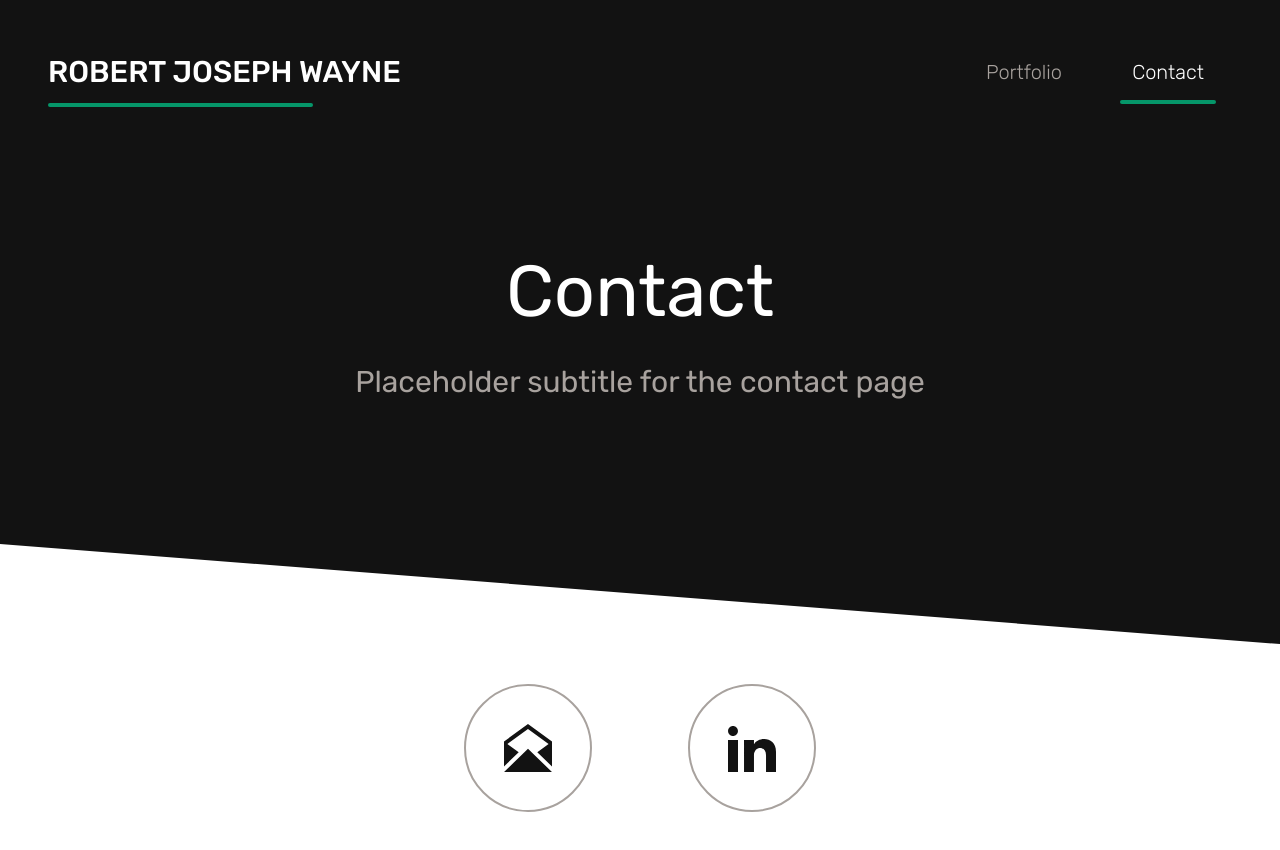
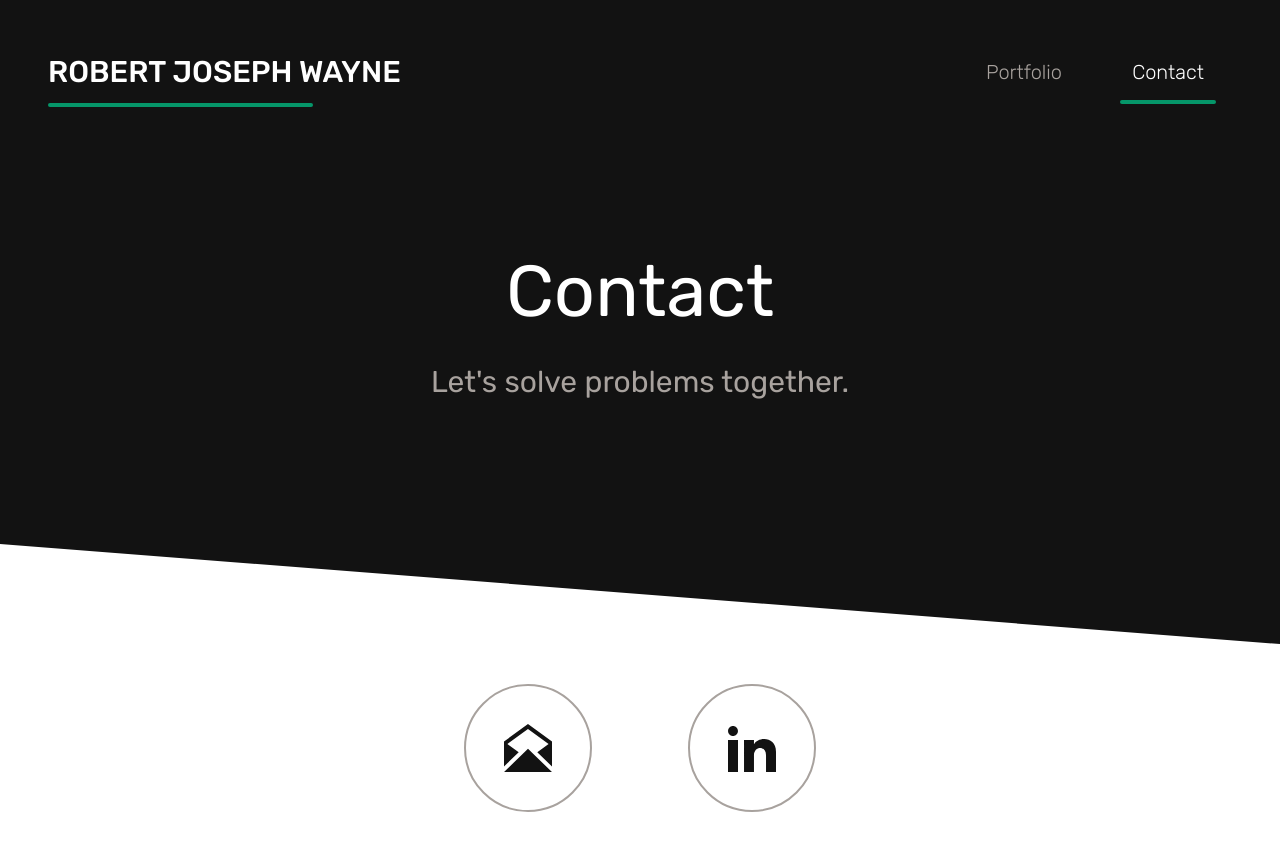
Before and after one commit to robertjosephwayne/personal-website, an Angular app: page /contact in a window 1280 px wide. Shown: the top 850 px of the page. Built offline with nearby package versions, Linux system fonts and the light colour scheme; what @ngrx/store would draw is missing.

Commit message:
Add subtitle and flex column

```diff
--- a/src/app/components/contact/contact.component.html
+++ b/src/app/components/contact/contact.component.html
@@ -1,5 +1,7 @@
-<app-banner
-  [title]="'Contact'"
-  [subtitle]="'Placeholder subtitle for the contact page'"
-></app-banner>
-<app-contact-details></app-contact-details>
+<div class="flex flex-col h-full">
+  <app-banner
+    [title]="'Contact'"
+    [subtitle]="'Let\'s solve problems together.'"
+  ></app-banner>
+  <app-contact-details class="flex-grow"></app-contact-details>
+</div>
```
